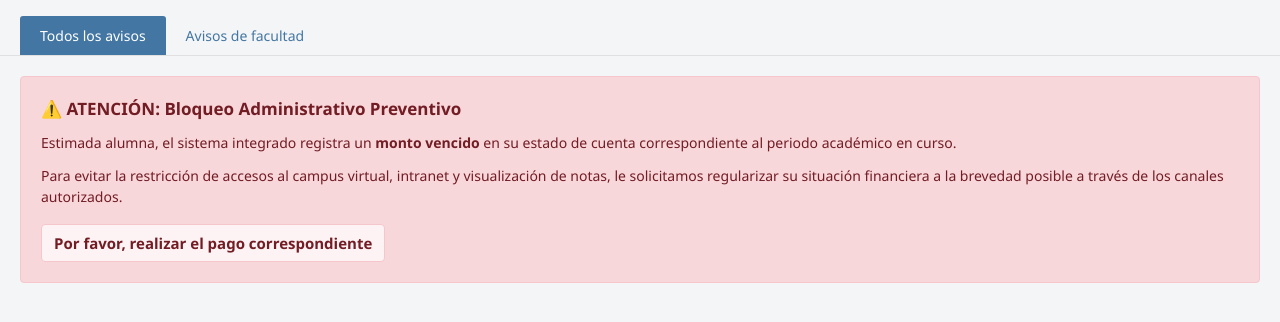
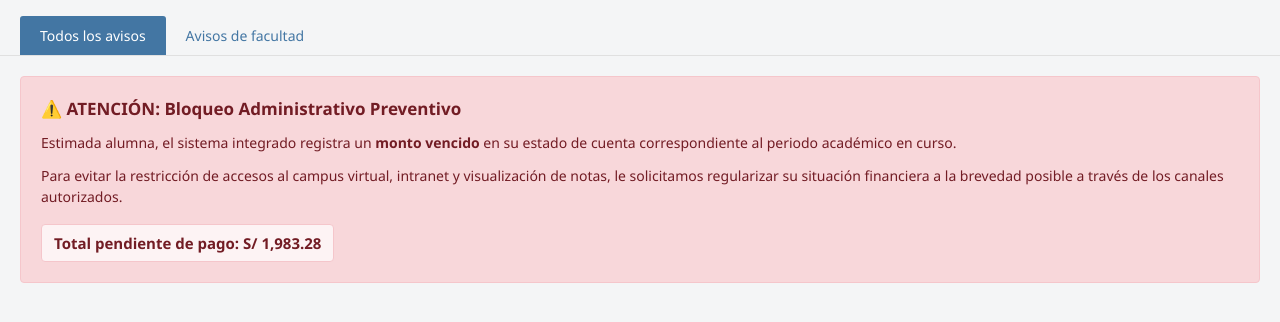
Before and after one commit to vbarredaval/siga-facade, a plain HTML site: page index.html in a window 1280 px wide. Shown: the part 72-394 px from the top of the page. Drawn offline with Linux system fonts and the light colour scheme.

Commit message:
Add files via upload

```diff
--- a/index.html
+++ b/index.html
@@ -119,7 +119,7 @@
             <p>Estimada alumna, el sistema integrado registra un <strong>monto vencido</strong> en su estado de cuenta correspondiente al periodo académico en curso.</p>
             <p>Para evitar la restricción de accesos al campus virtual, intranet y visualización de notas, le solicitamos regularizar su situación financiera a la brevedad posible a través de los canales autorizados.</p>
             <div class="monto-destacado">
-                Por favor, realizar el pago correspondiente
+                Total pendiente de pago: S/ 1,983.28
             </div>
         </div>
     </div>
```
